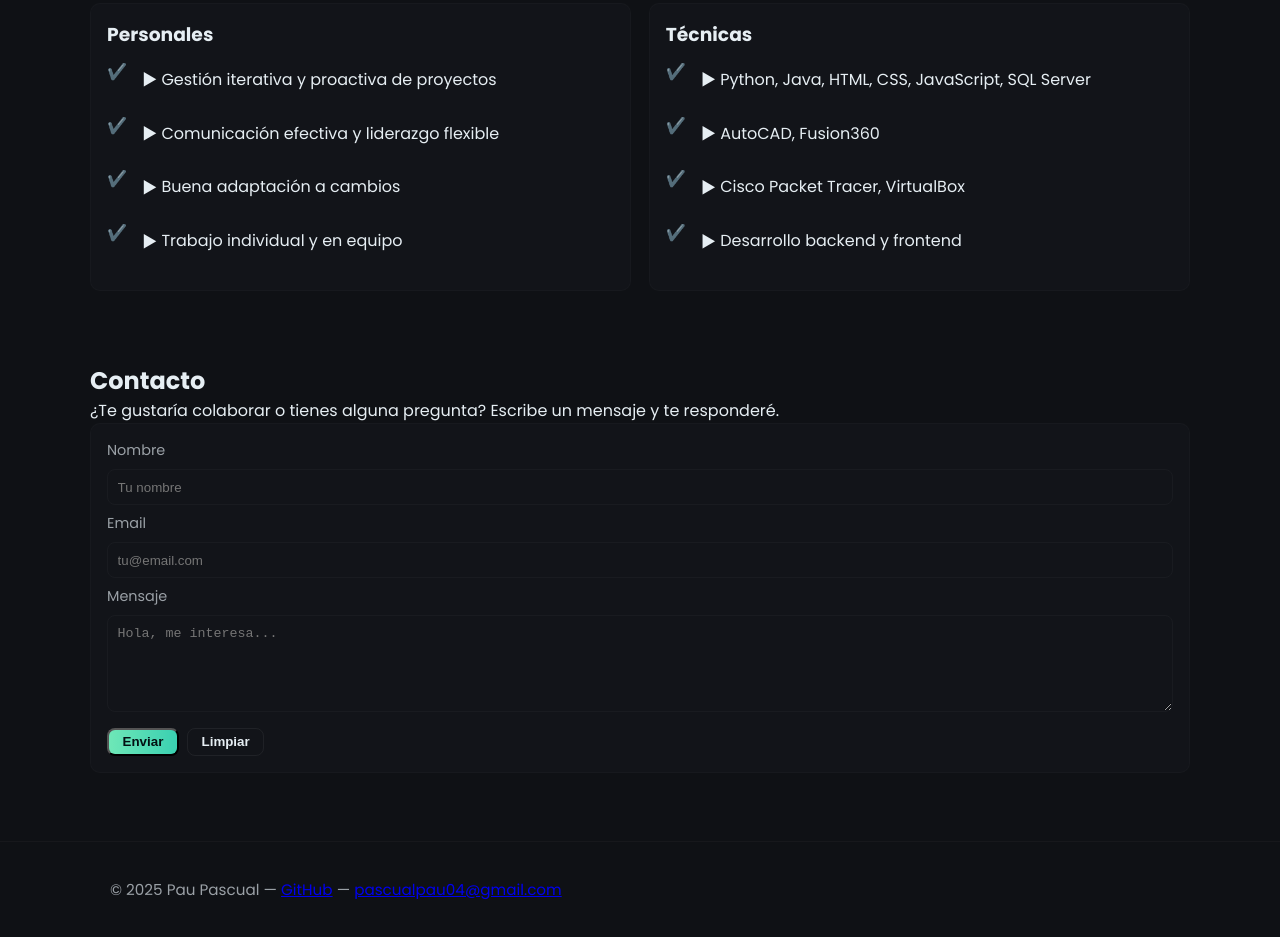
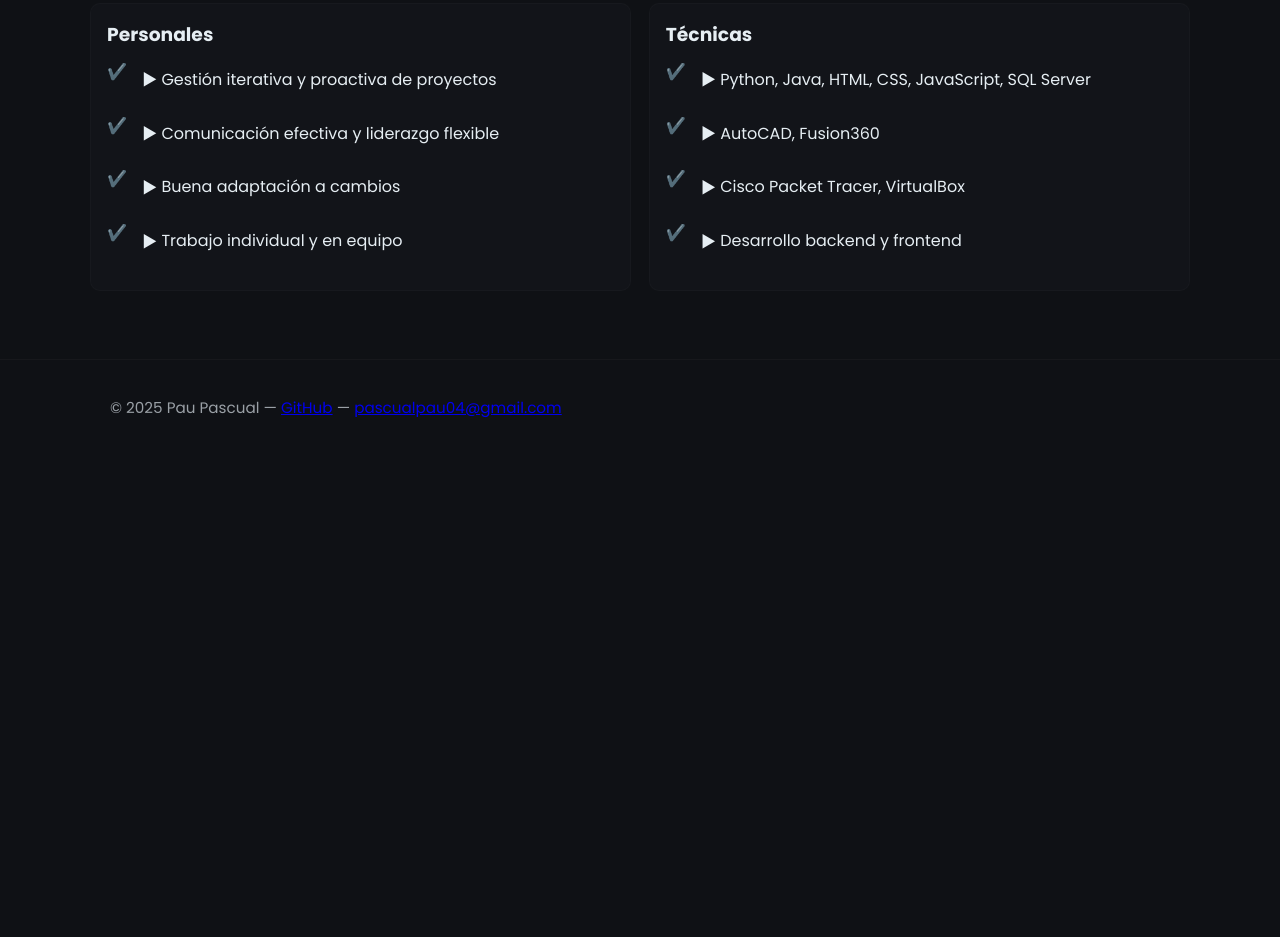
Before and after one commit to Pasquii4/personal, a plain HTML site: page index.html in a window 1280 px wide. Shown: the part 1972-2909 px from the top of the page. After the commit the page ends 2427 px from the top, so only its background shows below. Drawn offline with Linux system fonts and the light colour scheme.

Commit message:
last update

```diff
--- a/index.html
+++ b/index.html
@@ -121,7 +121,6 @@
         <li>Inglés — B1</li>
       </ul>
     </section>
-
 <section id="competencias" class="section container reveal">
   <h2>Competencias personales y técnicas</h2>
   <p class="muted">
@@ -187,25 +186,7 @@
       </ul>
     </div>
   </div>
-</section>
-
-
-    <section id="contact" class="section contact container">
-      <h2>Contacto</h2>
-      <p>¿Te gustaría colaborar o tienes alguna pregunta? Escribe un mensaje y te responderé.</p>
-      <form id="contact-form" class="contact-form" action="/enviarmail" method="POST">
-        <label for="name">Nombre</label>
-        <input id="name" name="name" required placeholder="Tu nombre">
-        <label for="email">Email</label>
-        <input id="email" type="email" name="email" required placeholder="tu@email.com">
-        <label for="message">Mensaje</label>
-        <textarea id="message" name="message" rows="5" required placeholder="Hola, me interesa..."></textarea>
-        <div class="form-actions">
-          <button type="submit" class="btn">Enviar</button>
-          <button type="reset" class="btn ghost">Limpiar</button>
-        </div>
-      </form>
-    </section>
+  </section>
   </main>
   <footer class="site-footer">
     <div class="container">
```
